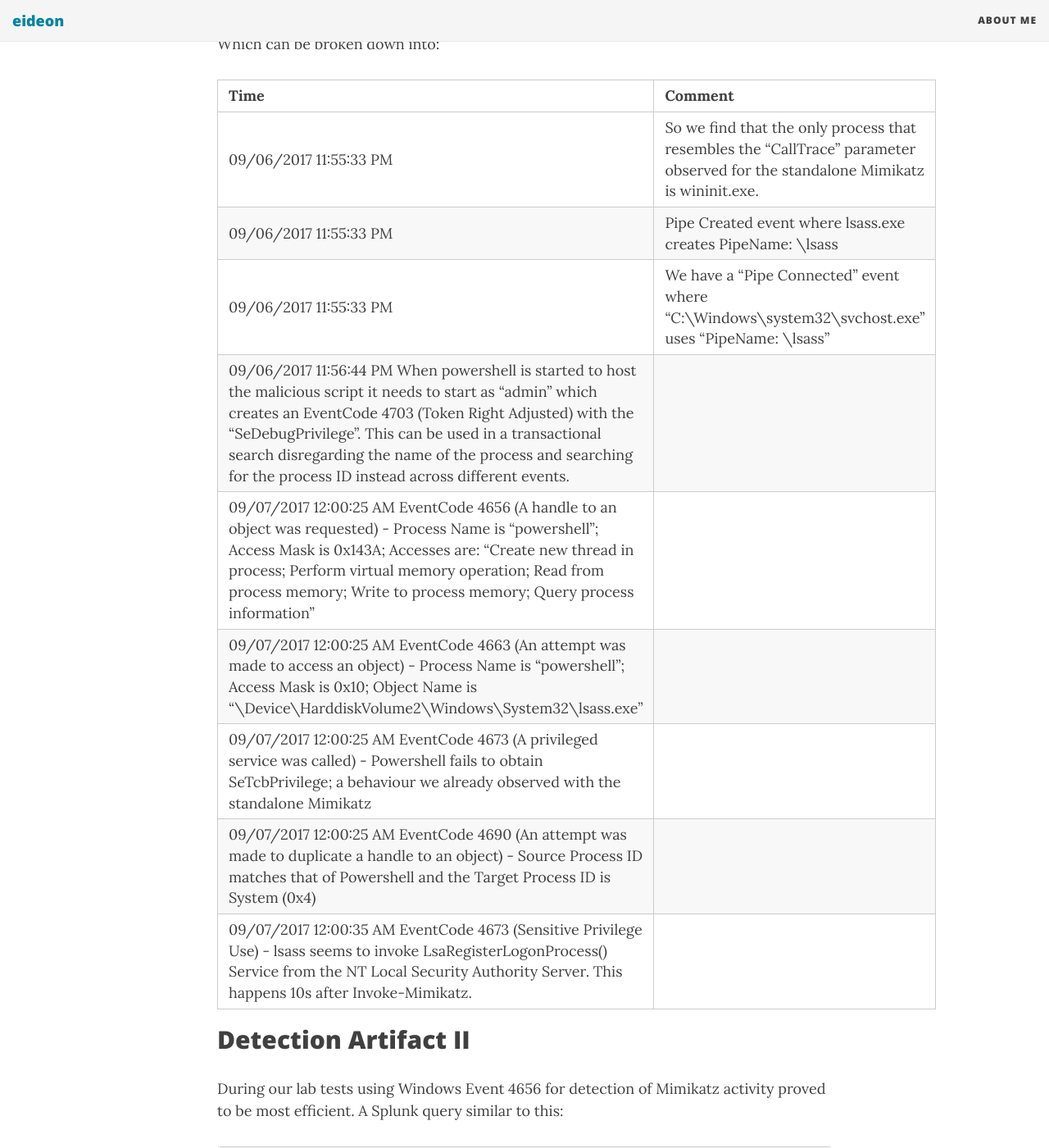
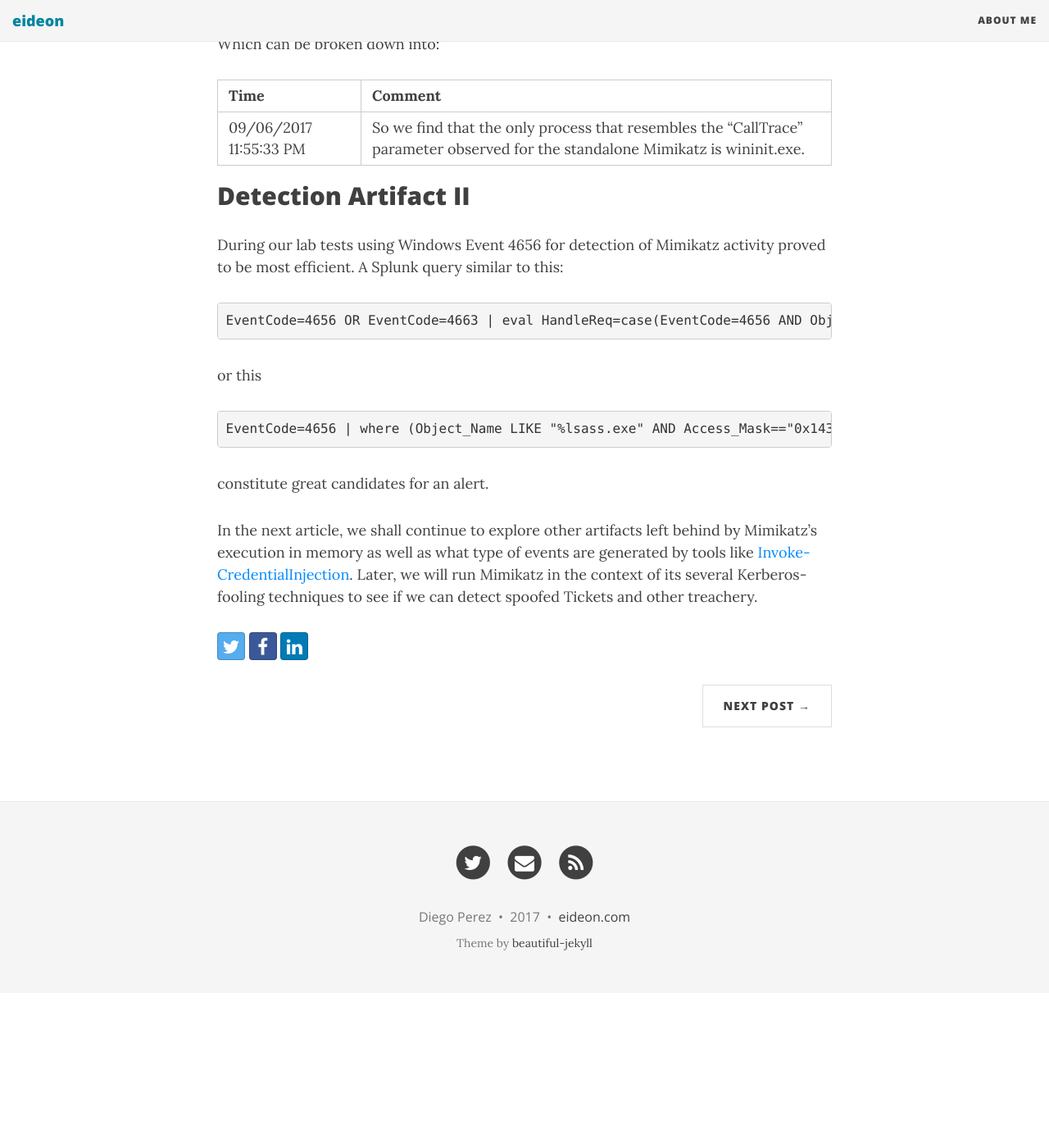
Before and after one commit to darkquasar/darkquasar.github.io, a Jekyll site: the page built from _posts/2017-09-09-THL01-Mimikatz.md, in a window 1280 px wide and 1400 px high, scrolled down 9616 px. Shown: the whole window at 82% size. Built offline with Jekyll 4.4.1, drawn with Linux system fonts in a browser that asks for light colours; nearby versions of some CDN libraries; after the commit the page ends 10827 px from its top, so only the background shows below that.

Commit message:
Update 2017-09-09-THL01-Mimikatz.md

```diff
--- a/_posts/2017-09-09-THL01-Mimikatz.md
+++ b/_posts/2017-09-09-THL01-Mimikatz.md
@@ -156,17 +156,9 @@ We get the following picture:
 
 Which can be broken down into:
 
-| Time                                                                                                                                                                                                                                                                                                                                              | Comment                                                                                                                         |
-|---------------------------------------------------------------------------------------------------------------------------------------------------------------------------------------------------------------------------------------------------------------------------------------------------------------------------------------------------|---------------------------------------------------------------------------------------------------------------------------------|
-| 09/06/2017 11:55:33 PM                                                                                                                                                                                                                                                                                                                            |  So we find that the only process that resembles the "CallTrace" parameter observed for the standalone Mimikatz is wininit.exe. |
-| 09/06/2017 11:55:33 PM                                                                                                                                                                                                                                                                                                                            |  Pipe Created event where lsass.exe creates PipeName: \lsass                                                                    |
-| 09/06/2017 11:55:33 PM                                                                                                                                                                                                                                                                                                                            |  We have a "Pipe Connected" event where "C:\Windows\system32\svchost.exe" uses "PipeName: \lsass"                               |
-| 09/06/2017 11:56:44 PM When powershell is started to host the malicious script it needs to start as "admin" which creates an EventCode 4703 (Token Right Adjusted) with the "SeDebugPrivilege". This can be used in a transactional search disregarding the name of the process and searching for the process ID instead across different events. |                                                                                                                                 |
-| 09/07/2017 12:00:25 AM EventCode 4656 (A handle to an object was requested) - Process Name is "powershell"; Access Mask is 0x143A; Accesses are: "Create new thread in process; Perform virtual memory operation; Read from process memory; Write to process memory; Query process information"                                                   |                                                                                                                                 |
-| 09/07/2017 12:00:25 AM EventCode 4663 (An attempt was made to access an object) - Process Name is "powershell"; Access Mask is 0x10; Object Name is "\Device\HarddiskVolume2\Windows\System32\lsass.exe"                                                                                                                                          |                                                                                                                                 |
-| 09/07/2017 12:00:25 AM EventCode 4673 (A privileged service was called) - Powershell fails to obtain SeTcbPrivilege; a behaviour we already observed with the standalone Mimikatz                                                                                                                                                                 |                                                                                                                                 |
-| 09/07/2017 12:00:25 AM EventCode 4690 (An attempt was made to duplicate a handle to an object) - Source Process ID matches that of Powershell and the Target Process ID is System (0x4)                                                                                                                                                           |                                                                                                                                 |
-| 09/07/2017 12:00:35 AM EventCode 4673 (Sensitive Privilege Use) - lsass seems to invoke LsaRegisterLogonProcess() Service from the NT Local Security Authority Server. This happens 10s after Invoke-Mimikatz.                                                                                                                                    |                                                                                                                                 |
+| Time                   | Comment                                                                                                                         |
+|------------------------|---------------------------------------------------------------------------------------------------------------------------------|
+| 09/06/2017 11:55:33 PM |  So we find that the only process that resembles the "CallTrace" parameter observed for the standalone Mimikatz is wininit.exe. |
 
 ## Detection Artifact II
 During our lab tests using Windows Event 4656 for detection of Mimikatz activity proved to be most efficient. A Splunk query similar to this:
```
